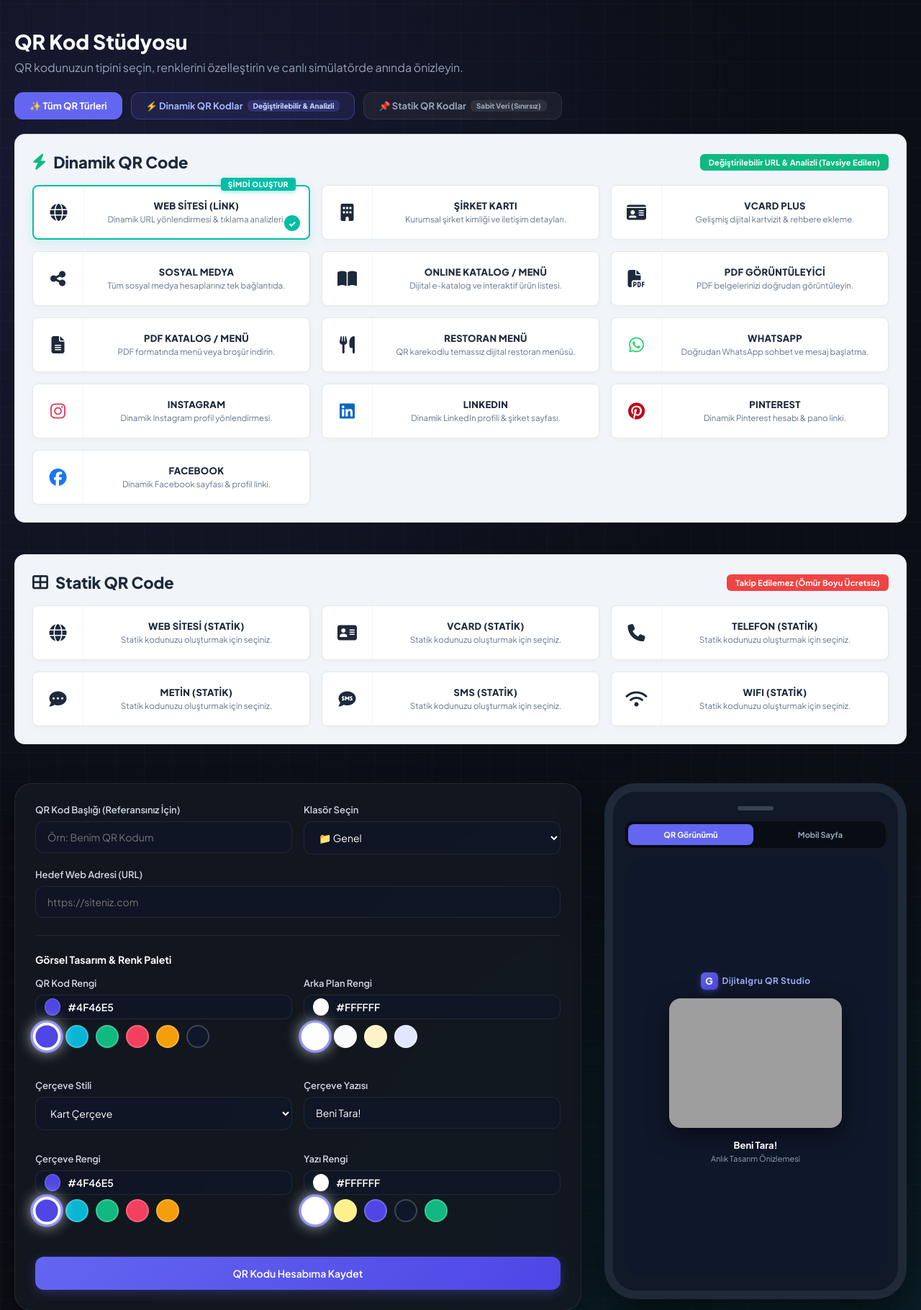
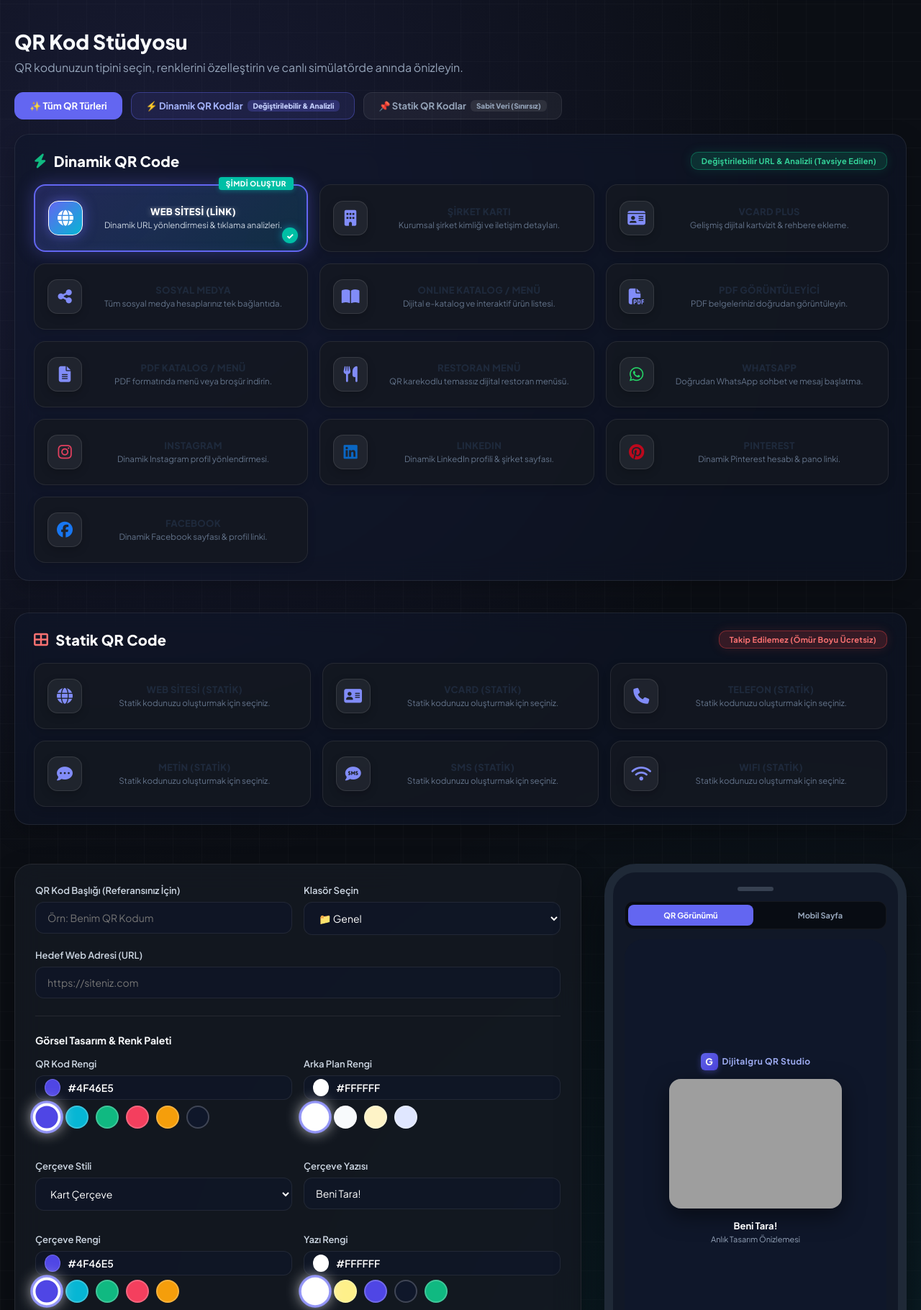
Before and after one commit to dijitalhomee-prog/dijitalgru, a Flask app: page / in a window 1280 px wide, after a click on "QR Stüdyosu". Shown: the part 75-1895 px from the top of the page at 72% size. Run offline with Flask 3, Linux system fonts and the light colour scheme; grey boxes are pictures that could not be loaded.

Commit message:
style: apply unique custom dark glassmorphism UI for QR Studio card selection

```diff
--- a/templates/index.html
+++ b/templates/index.html
@@ -76,52 +76,60 @@
             background: rgba(99, 102, 241, 0.1);
         }
 
-        /* Competitor Reference Exact Match Card UI */
+        /* Dijitalgru QR Studio Unique Custom Dark-Glass Card UI */
         .studio-cat-section {
-            background: #f1f5f9;
-            border: 1px solid #e2e8f0;
-            border-radius: 14px;
-            padding: 24px;
+            background: rgba(15, 23, 42, 0.55);
+            backdrop-filter: blur(16px);
+            -webkit-backdrop-filter: blur(16px);
+            border: 1px solid rgba(255, 255, 255, 0.08);
+            border-radius: 20px;
+            padding: 24px 26px;
             margin-bottom: 24px;
+            box-shadow: 0 10px 30px rgba(0, 0, 0, 0.25);
         }
 
         .studio-cat-header {
             display: flex;
             align-items: center;
             justify-content: space-between;
-            margin-bottom: 18px;
+            margin-bottom: 20px;
             flex-wrap: wrap;
             gap: 12px;
         }
 
         .studio-cat-title {
-            font-size: 22px;
+            font-size: 20px;
             font-weight: 800;
-            color: #1e293b;
+            color: #ffffff;
             margin: 0;
             display: flex;
             align-items: center;
             gap: 10px;
+            letter-spacing: 0.3px;
         }
 
         .badge-static-pill {
             font-size: 11px;
             font-weight: 700;
-            background: #ef4444;
-            color: #ffffff;
-            padding: 5px 12px;
-            border-radius: 6px;
-            letter-spacing: 0.2px;
+            background: rgba(239, 68, 68, 0.18);
+            border: 1px solid rgba(239, 68, 68, 0.4);
+            color: #f87171;
+            padding: 5px 14px;
+            border-radius: 10px;
+            letter-spacing: 0.3px;
+            box-shadow: 0 0 15px rgba(239, 68, 68, 0.15);
         }
 
         .badge-dynamic-pill {
             font-size: 11px;
             font-weight: 700;
-            background: #10b981;
-            color: #ffffff;
-            padding: 5px 12px;
-            border-radius: 6px;
-            letter-spacing: 0.2px;
+            background: rgba(16, 185, 129, 0.18);
+            border: 1px solid rgba(16, 185, 129, 0.4);
+            color: #34d399;
+            padding: 5px 14px;
+            border-radius: 10px;
+            letter-spacing: 0.3px;
+            box-shadow: 0 0 15px rgba(16, 185, 129, 0.15);
         }
 
         .qr-type-card-grid {
@@ -146,46 +154,136 @@
             position: relative;
             display: flex;
             align-items: center;
-            background: #ffffff;
-            border: 1px solid #e2e8f0;
-            border-radius: 8px;
-            min-height: 76px;
+            gap: 14px;
+            background: rgba(21, 25, 34, 0.85);
+            border: 1px solid rgba(255, 255, 255, 0.08);
+            border-radius: 16px;
+            min-height: 80px;
+            padding: 14px 18px;
             cursor: pointer;
-            transition: all 0.2s ease;
+            transition: all 0.25s cubic-bezier(0.4, 0, 0.2, 1);
             user-select: none;
-            box-shadow: 0 2px 8px rgba(0, 0, 0, 0.03);
-            padding: 0;
+            box-shadow: 0 4px 12px rgba(0, 0, 0, 0.15);
             overflow: visible;
         }
 
         .qr-type-card:hover {
-            border-color: #cbd5e1;
-            box-shadow: 0 4px 14px rgba(0, 0, 0, 0.07);
-            transform: translateY(-1px);
+            border-color: rgba(99, 102, 241, 0.4);
+            background: rgba(30, 36, 51, 0.95);
+            box-shadow: 0 8px 25px rgba(99, 102, 241, 0.18);
+            transform: translateY(-3px);
         }
 
         .qr-type-card.active {
-            border: 2px solid #00bfa5 !important;
-            background: #ffffff !important;
-            box-shadow: 0 4px 16px rgba(0, 191, 165, 0.15) !important;
+            background: linear-gradient(135deg, rgba(99, 102, 241, 0.22), rgba(6, 182, 212, 0.15)) !important;
+            border: 2px solid #6366f1 !important;
+            box-shadow: 0 0 25px rgba(99, 102, 241, 0.35), inset 0 0 15px rgba(99, 102, 241, 0.1) !important;
         }
 
         .qr-type-card .card-icon-box {
-            width: 70px;
-            align-self: stretch;
-            border-right: 1px solid #f1f5f9;
+            width: 48px;
+            height: 48px;
+            border-radius: 14px;
+            background: rgba(255, 255, 255, 0.06);
+            border: 1px solid rgba(255, 255, 255, 0.1);
             display: flex;
             align-items: center;
             justify-content: center;
-            font-size: 24px;
-            color: #1e293b;
+            font-size: 22px;
+            color: #818cf8;
             flex-shrink: 0;
-            border-top-left-radius: 7px;
-            border-bottom-left-radius: 7px;
+            transition: all 0.25s ease;
+            box-shadow: 0 4px 12px rgba(0, 0, 0, 0.2);
+        }
+
+        .qr-type-card:hover .card-icon-box {
+            transform: scale(1.08);
+            background: rgba(99, 102, 241, 0.2);
+            border-color: rgba(99, 102, 241, 0.5);
+            color: #ffffff;
         }
 
         .qr-type-card.active .card-icon-box {
-            color: #1e293b;
+            background: linear-gradient(135deg, #6366f1, #06b6d4) !important;
+            border-color: #ffffff !important;
+            color: #ffffff !important;
+            box-shadow: 0 0 18px rgba(99, 102, 241, 0.6) !important;
+        }
+
+        .qr-type-card .card-content {
+            flex: 1;
+            overflow: hidden;
+        }
+
+        .qr-type-card .card-title {
+            font-size: 13px;
+            font-weight: 800;
+            color: #ffffff;
+            letter-spacing: 0.4px;
+            text-transform: uppercase;
+            white-space: nowrap;
+            overflow: hidden;
+            text-overflow: ellipsis;
+        }
+
+        .qr-type-card.active .card-title {
+            color: #ffffff;
+            text-shadow: 0 0 10px rgba(255, 255, 255, 0.4);
+        }
+
+        .qr-type-card .card-desc {
+            font-size: 11.5px;
+            color: #94a3b8;
+            margin-top: 3px;
+            white-space: nowrap;
+            overflow: hidden;
+            text-overflow: ellipsis;
+        }
+
+        .qr-type-card.active .card-desc {
+            color: #cbd5e1;
+        }
+
+        .qr-type-card .card-badge-now {
+            position: absolute;
+            top: -12px;
+            right: 16px;
+            background: linear-gradient(135deg, #06b6d4, #3b82f6);
+            color: #ffffff;
+            font-size: 10px;
+            font-weight: 800;
+            padding: 3px 10px;
+            border-radius: 6px;
+            display: none;
+            letter-spacing: 0.5px;
+            box-shadow: 0 4px 14px rgba(6, 182, 212, 0.5);
+            z-index: 5;
+        }
+
+        .qr-type-card.active .card-badge-now {
+            display: block;
+        }
+
+        .qr-type-card .card-checkmark {
+            position: absolute;
+            bottom: 12px;
+            right: 14px;
+            width: 22px;
+            height: 22px;
+            border-radius: 50%;
+            background: linear-gradient(135deg, #06b6d4, #10b981);
+            color: #ffffff;
+            font-size: 12px;
+            font-weight: 800;
+            display: none;
+            align-items: center;
+            justify-content: center;
+            box-shadow: 0 0 12px rgba(6, 182, 212, 0.6);
+            z-index: 5;
+        }
+
+        .qr-type-card.active .card-checkmark {
+            display: flex;
         }
 
         .qr-type-card .card-content {
@@ -496,7 +594,7 @@
                 <div class="studio-cat-section" id="sec-group-static">
                     <div class="studio-cat-header">
                         <h4 class="studio-cat-title">
-                            <i class="fa-solid fa-table-cells-large" style="color: #1e293b;"></i>
+                            <i class="fa-solid fa-table-cells-large" style="color: #f87171;"></i>
                             Statik QR Code
                         </h4>
                         <span class="badge-static-pill">Takip Edilemez (Ömür Boyu Ücretsiz)</span>
```
